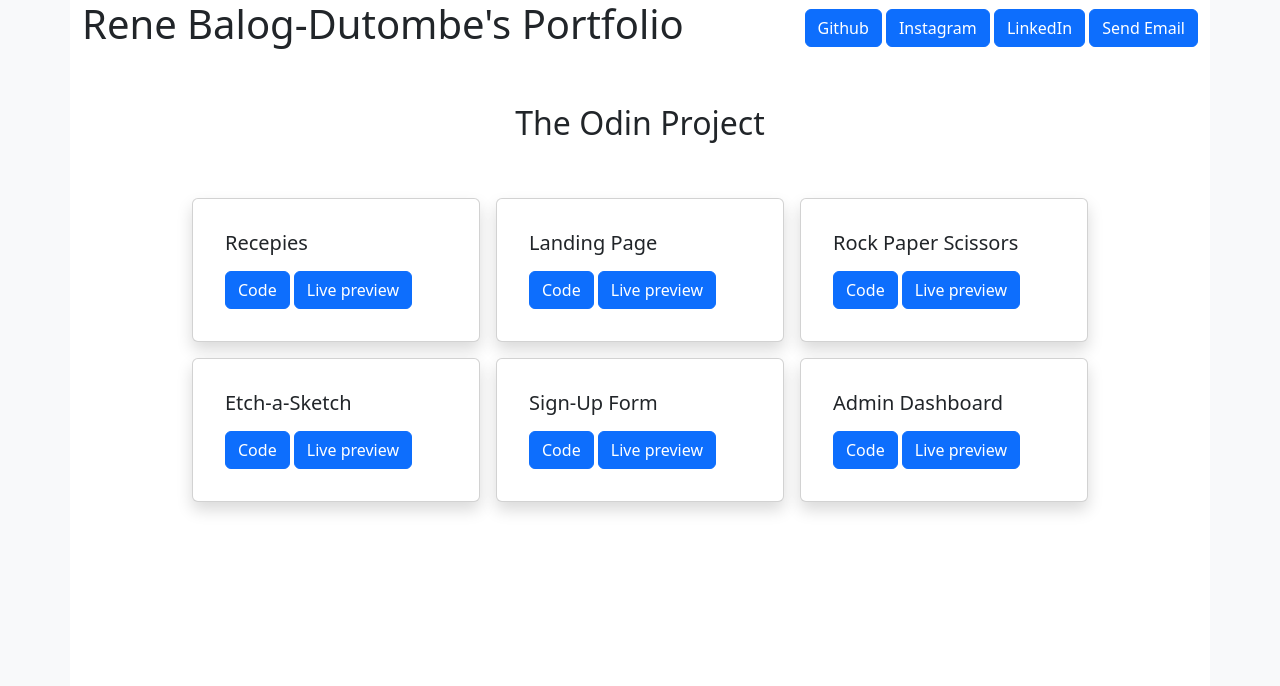
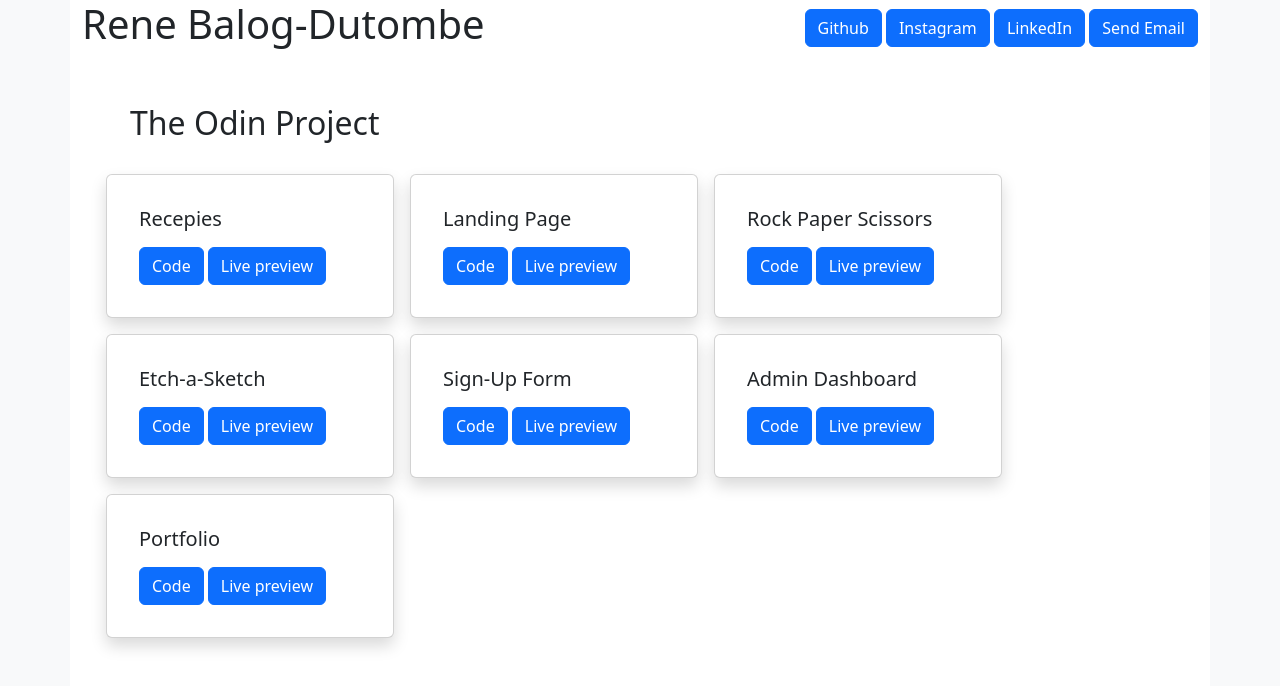
Before and after one commit to balogdrene/portfolio, a plain HTML site: page index.html in a window 1280 px wide. Drawn offline with nearby package versions, Linux system fonts and the light colour scheme.

Commit message:
portfolio code added

```diff
--- a/index.html
+++ b/index.html
@@ -15,7 +15,7 @@
     <div class="container bg-white vh-100">
         <header
             class="d-flex align-items-center justify-content-xl-between justify-content-lg-center justify-content-center justify-content-md-center justify-content-sm-center flex-wrap">
-            <h1>Rene Balog-Dutombe's Portfolio</h1>
+            <h1>Rene Balog-Dutombe</h1>
             <div id="contacts">
                 <a class="btn btn-primary" href="https://github.com/balogdrene">Github</a>
                 <a class="btn btn-primary" href="https://www.instagram.com/ranekmusic/">Instagram</a>
@@ -25,9 +25,9 @@
             </div>
         </header>
         <div id="the-odin-project" class="">
-            <h2 class="text-center mt-5">The Odin Project</h2>
+            <h2 class="ps-5 mt-5">The Odin Project</h2>
             <div id="the-odin-project-cards"
-                class="d-flex justify-content-center align-content-center gap-3 flex-wrap p-5">
+                class="d-flex justify-content-lg-start justify-content-center align-content-center gap-3 flex-wrap p-4">
                 <div class="card shadow p-3 bg-body rounded" style="width: 18rem;">
                     <div class="card-body">
                         <h5 class="card-title">Recepies</h5>
@@ -77,6 +77,14 @@
                         <a class="btn btn-primary" href="https://balogdrene.github.io/admin_dashboard/">Live preview</a>
                     </div>
                 </div>
+                <div class="card shadow p-3 bg-body rounded" style="width: 18rem;">
+                    <div class="card-body">
+                        <h5 class="card-title">Portfolio</h5>
+                        <p class="card-text"></p>
+                        <a class="btn btn-primary" href="https://github.com/balogdrene/portfolio">Code</a>
+                        <a class="btn btn-primary" href="https://balogdrene.github.io/portfolio/">Live preview</a>
+                    </div>
+                </div>
 
             </div>
         </div>
```
